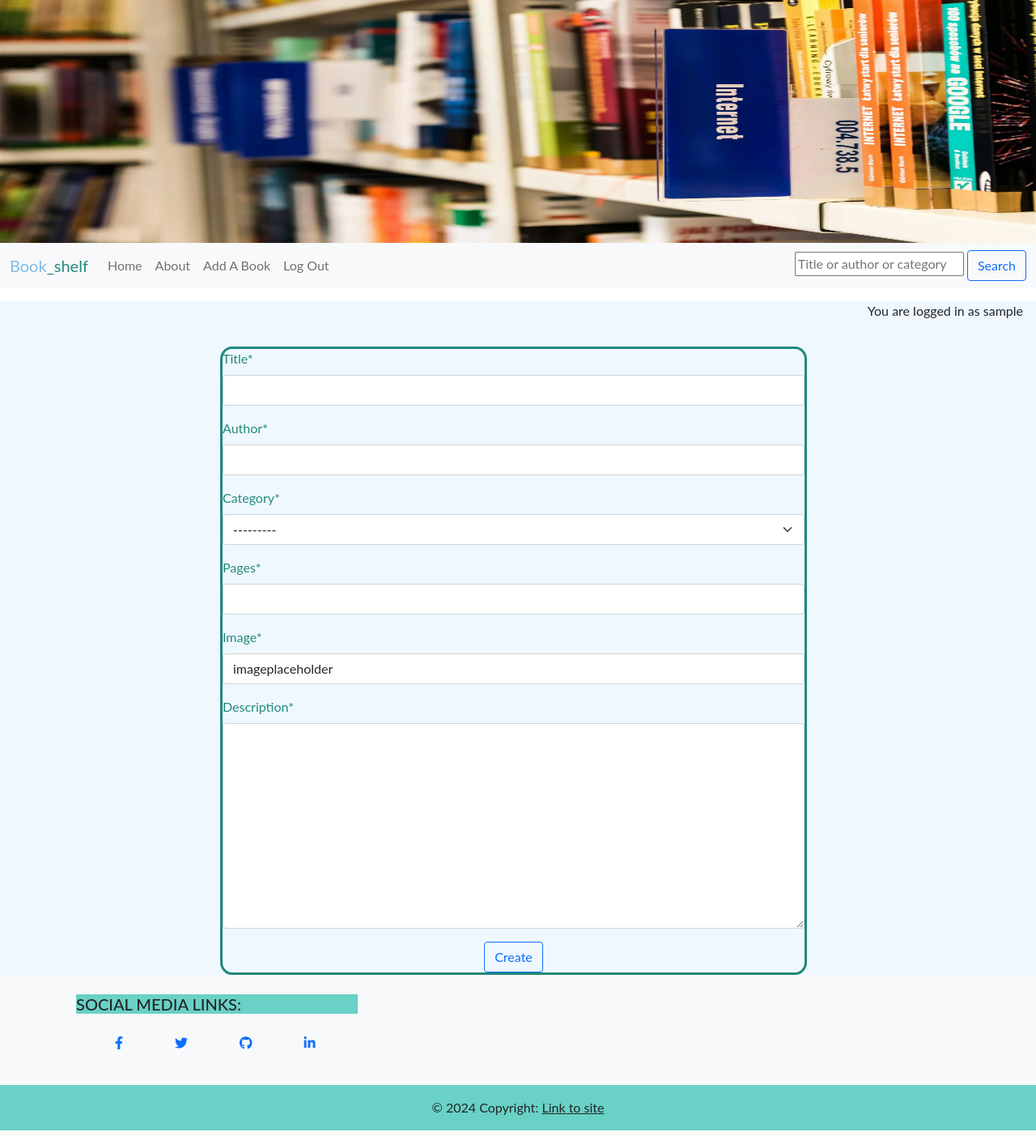
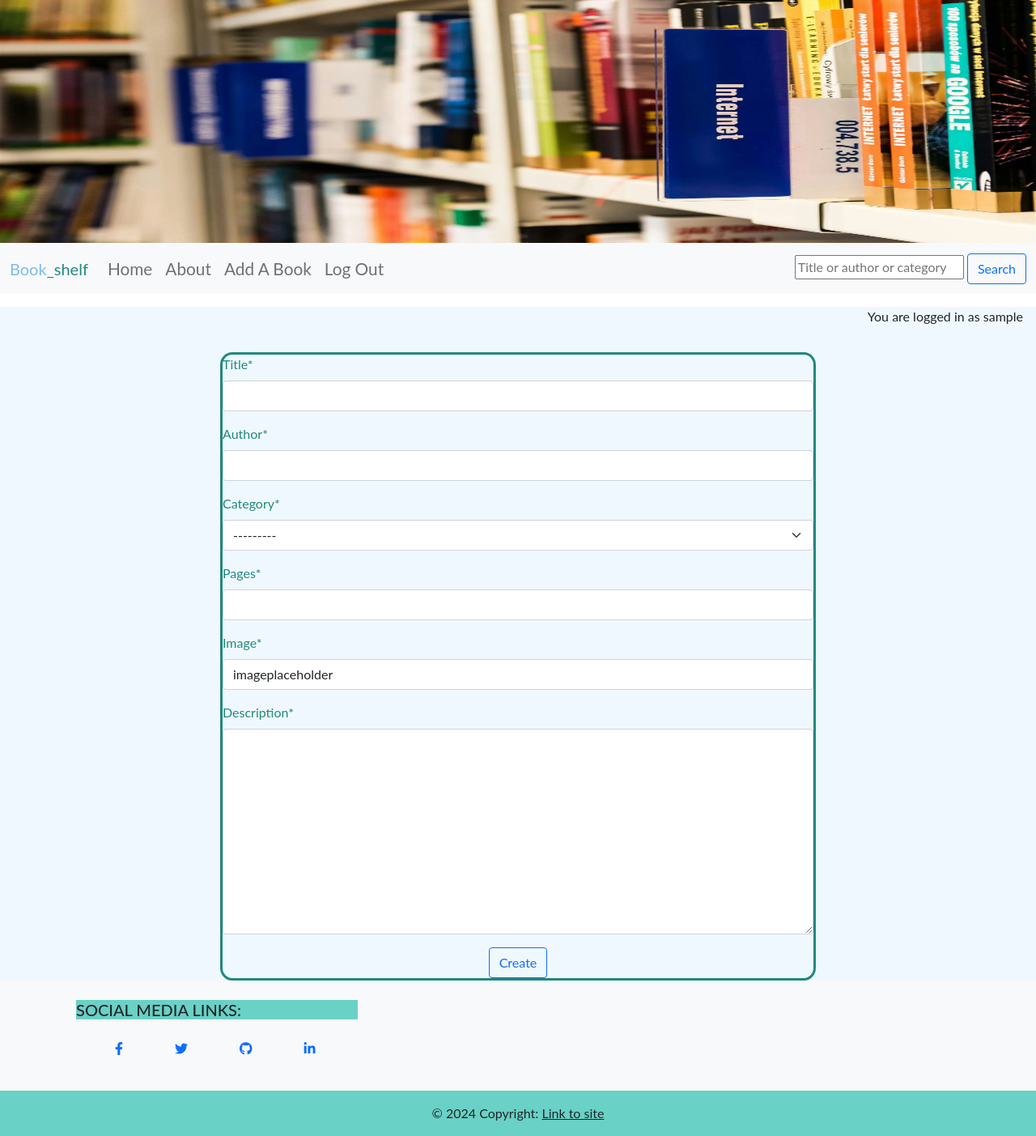
Before and after one commit to Grace-YuGuo/book-shelf-full-stack, a Django app: page /create/ in a window 1280 px wide. Shown: the whole page at 81% size. Run offline with Django 4.2, Linux system fonts and the light colour scheme; the visitor is signed in with stand-in values (Sample User, id 1); data that the repository does not hold is empty; some libraries are stand-ins or nearby versions.

Commit message:
Styling on base.html and forms

```diff
--- a/book/templates/book/create_book.html
+++ b/book/templates/book/create_book.html
@@ -7,7 +7,7 @@
 <div class="container">
   <div class="row">
     <div class="col-md-8 mt-3 offset-md-2">
-      <form id="bookForm" method="POST" style="width: 725px" enctype='multipart/form-data'>
+      <form id="bookForm" method="POST" style="width: 100%; @media (min-width: 400px) { width: 375px; }" enctype='multipart/form-data'>
         {{ form |crispy}}
         {% csrf_token %}
         <div class="text-center">
--- a/book/templates/book/edit_book.html
+++ b/book/templates/book/edit_book.html
@@ -6,7 +6,7 @@
 <div class="container">
   <div class="row">
     <div class="col-md-8 mt-3 offset-md-2">
-      <form id="bookForm" method="POST" style="width: 725px" enctype='multipart/form-data'>
+      <form id="bookForm" method="POST" style="width: 100%;" enctype='multipart/form-data'>
         {% csrf_token %}
         {{ form|crispy }}
         <div class="text-center">
--- a/static/css/style.css
+++ b/static/css/style.css
@@ -35,3 +35,14 @@ h1{
   color:antiquewhite;
   background-color: #3ba99c;
 }
+
+.nav-item{
+    font-size: 1.3rem;
+}
+
+
+.nav-item:active,
+.nav-item:hover{
+    color: #21897e;
+    text-decoration: underline;
+}
--- a/templates/base.html
+++ b/templates/base.html
@@ -35,7 +35,7 @@
         <div class="container-fluid">
             <!-- Logo -->
             <a class="navbar-brand" href="{% url 'home' %}"><span class="p2" style="color:#7EBCE6">Book</span><span
-                    style="color:#21897E">_shelf</span></a>
+                    class="p2" style="color:#21897E">_shelf</span></a>
             <button class="navbar-toggler" type="button" data-bs-toggle="collapse" data-bs-target="#navbarNav"
                 aria-controls="navbarNav" aria-expanded="false" aria-label="Toggle navigation">
                 <span class="navbar-toggler-icon"></span>
```
